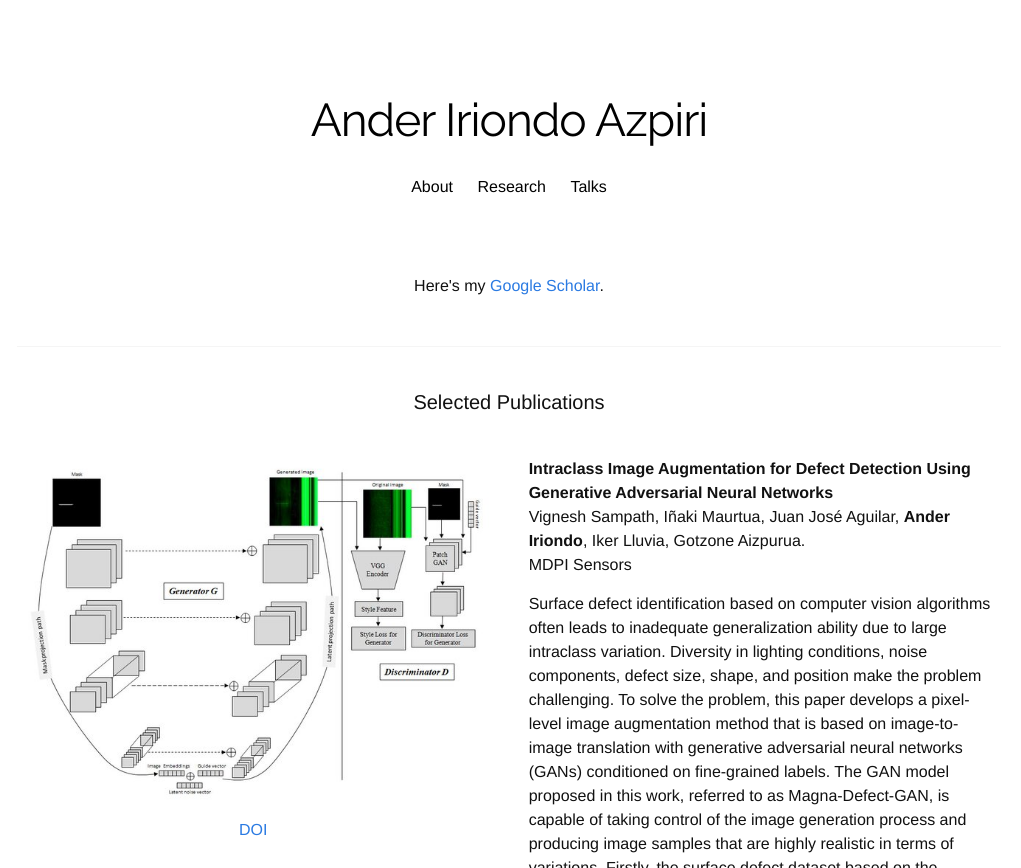
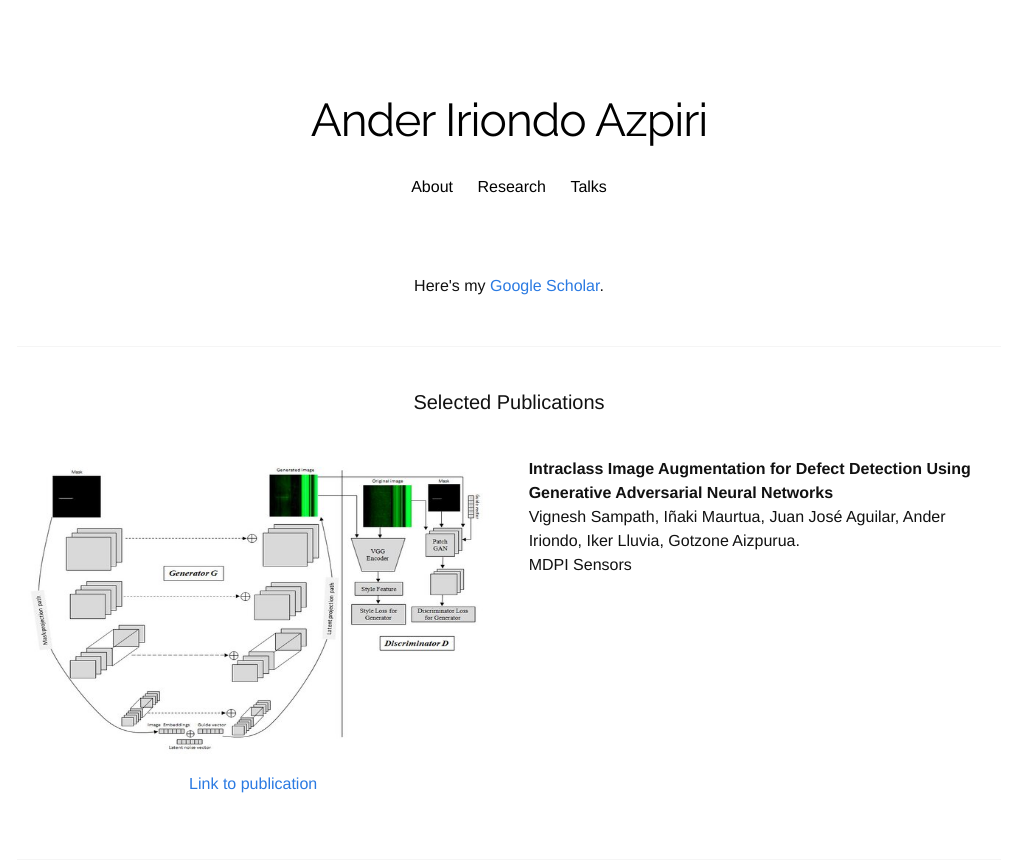
Before and after one commit to anderiri2/anderiri2.github.io, a Jekyll site: the page built from research.html, in a window 1280 px wide and 1400 px high, cut to the strip 0-868 px from the top of the window. Shown: the whole strip, without its empty margins (131-1152 px from the left). Built offline with Jekyll 4.4.1, drawn with Linux system fonts in a browser that asks for light colours; nearby versions of some CDN libraries; some web fonts are replaced; a style sheet for code colours, icons or effects is not loaded; some of the changed text lies outside the part shown.

Commit message:
Test new research item format

```diff
--- a/research.html
+++ b/research.html
@@ -18,11 +18,11 @@ title: "Research Overview"
 
 <div class="row">
   <div class="six columns">
-    <img style="margin-top:0em" src="/images/research/magna_defect_gan.jpeg">
+    <img style="margin-top:0em" src="/images/research/magna_defect_gan.jpeg" height="300" width="300">
 <!--       <img style="margin-top:0em" src="/images/research/image_reincarnation.png"> -->
     <table>
       <tr>
-        <td><a href="https://doi.org/10.3390/s23041861">DOI</a></td>
+        <td><a href="https://doi.org/10.3390/s23041861">Link to publication</a></td>
 
       </tr>
     </table>
@@ -31,10 +31,9 @@ title: "Research Overview"
   <div class="six columns">
 
     <b> Intraclass Image Augmentation for Defect Detection Using Generative Adversarial Neural Networks </b>
-    <p> Vignesh Sampath, Iñaki Maurtua, Juan José Aguilar, <b>Ander Iriondo</b>, Iker Lluvia, Gotzone Aizpurua.<br />
+    <p> Vignesh Sampath, Iñaki Maurtua, Juan José Aguilar, Ander Iriondo, Iker Lluvia, Gotzone Aizpurua.<br />
     MDPI Sensors </p>
-  <p> Surface defect identification based on computer vision algorithms often leads to inadequate generalization ability due to large intraclass variation. Diversity in lighting conditions, noise components, defect size, shape, and position make the problem challenging. To solve the problem, this paper develops a pixel-level image augmentation method that is based on image-to-image translation with generative adversarial neural networks (GANs) conditioned on fine-grained labels. The GAN model proposed in this work, referred to as Magna-Defect-GAN, is capable of taking control of the image generation process and producing image samples that are highly realistic in terms of variations. Firstly, the surface defect dataset based on the magnetic particle inspection (MPI) method is acquired in a controlled environment. Then, the Magna-Defect-GAN model is trained, and new synthetic image samples with large intraclass variations are generated. These synthetic image samples artificially inflate the training dataset size in terms of intraclass diversity. Finally, the enlarged dataset is used to train a defect identification model. Experimental results demonstrate that the Magna-Defect-GAN model can generate realistic and high-resolution surface defect images up to the resolution of 512 × 512 in a controlled manner. We also show that this augmentation method can boost accuracy and be easily adapted to any other surface defect identification models.
-  </p>
+
   </div>
 </div>
 
```
